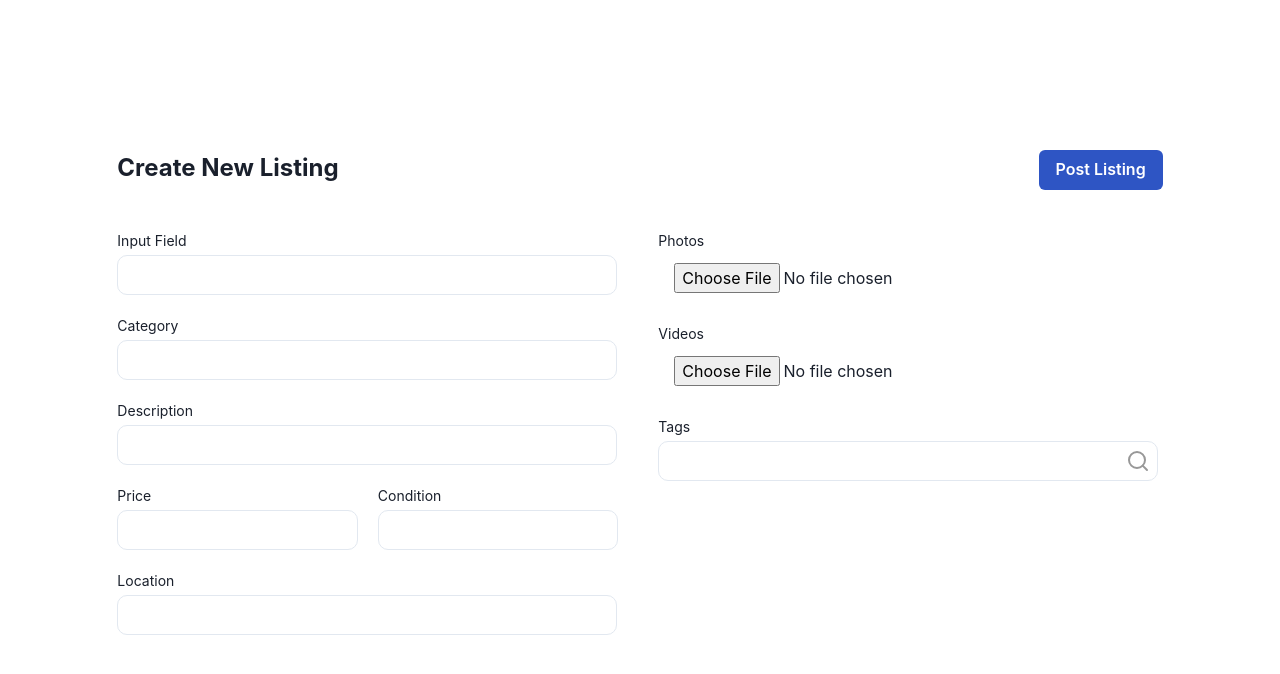
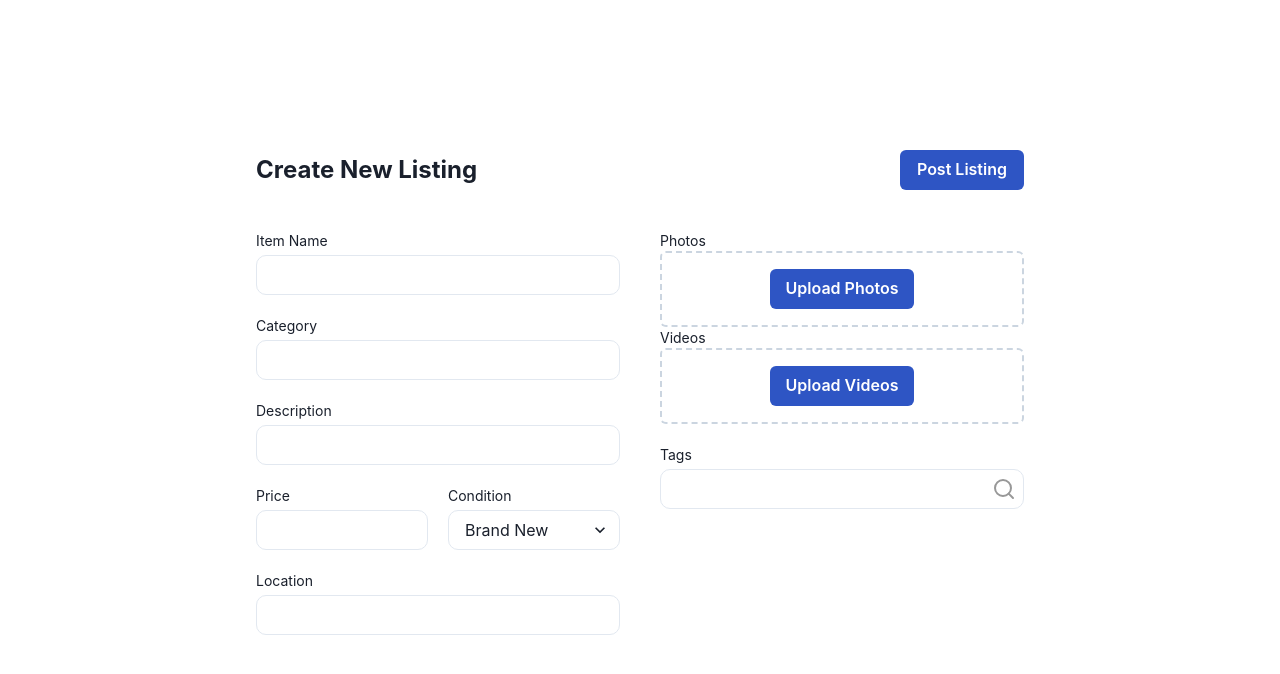
Before and after one commit to soramicha/marquee, a React (Vite) app in the folder packages/frontend/: page /listing/create in a window 1280 px wide. Shown: the top 674 px of the page. Built offline with nearby package versions, Linux system fonts and the light colour scheme.

Commit message:
add file upload component and integrate into CreateListing page and refactored CreateListing component for browser adjustability

```diff
--- /dev/null
+++ b/packages/frontend/src/components/ui/FileUpload.jsx
@@ -0,0 +1,44 @@
+import { Box, Button, Input, Text } from '@chakra-ui/react';
+import { useState } from 'react';
+
+const FileUpload = ({ label, accept, onChange }) => {
+    const [files, setFiles] = useState([]);
+
+    const handleFileChange = (event) => {
+        if (event.target.files && event.target.files.length > 0) {
+            const selectedFiles = Array.from(event.target.files);
+            setFiles(selectedFiles);
+            onChange(selectedFiles);
+        }
+    };
+
+    return (
+        <Box>
+            <Text fontSize="sm">{label}</Text>
+            <Box p={4} border="2px dashed" borderColor="gray.300" borderRadius="md" textAlign="center">
+                <Input
+                    type="file"
+                    accept={accept}
+                    onChange={handleFileChange}
+                    display="none"
+                    id={`${label}-input`}
+                    multiple
+                />
+                <label htmlFor={`${label}-input`}>
+                    <Button as="span" bgColor="#2E55C4" color="white" cursor="pointer">
+                        Upload {label}
+                    </Button>
+                </label>
+                {files.length > 0 && (
+                    <Box mt={2}>
+                        {files.map((file, index) => (
+                            <Text key={index}>{file.name}</Text>
+                        ))}
+                    </Box>
+                )}
+            </Box>
+        </Box>
+    );
+};
+
+export default FileUpload;
--- a/packages/frontend/src/pages/CreateListing.jsx
+++ b/packages/frontend/src/pages/CreateListing.jsx
@@ -1,119 +1,122 @@
-import { Center, Box, Text, Button, Input, InputGroup, InputRightElement, Flex } from '@chakra-ui/react'
-import { useEffect, useState } from "react"
+import { Center, Box, Text, Button, Select, Input, InputGroup, InputRightElement, Flex } from '@chakra-ui/react';
+import { useEffect, useState } from "react";
 import { Link, useNavigate } from "react-router-dom";
 import { useAuth } from '@/context/AuthContext';
 import { Search } from 'lucide-react';
+import FileUpload from '@/components/ui/FileUpload';
 
 function CreateListing() {
-    return <>
-        <Box h={"100vh"} w={"100vw"} bg="white">
+    const [photos, setPhotos] = useState([]);
+    const [videos, setVideos] = useState([]);
+
+    const conditions = ["Brand New", "Like New", "Gently Used", "Fair Condition", "Needs Repair"]
+
+    return (
+        <Box h="100vh" w="100vw" bg="white">
             <Center>
-        <Box mt={150}>
-            <Flex direction="row">
+                <Box mt={150} w={{ base: "90%", md: "80%", lg: "60%" }}>
+                    <Flex direction={{ base: "column", md: "row" }} justify="space-between" align="center">
                         <Text fontWeight="bold" fontSize="2xl">Create New Listing</Text>
-        <Button ml={700} color="white" bg="#2E55C4">Post Listing</Button>
+                        <Button mt={{ base: 4, md: 0 }} color="white" bg="#2E55C4">Post Listing</Button>
                     </Flex>
-        <Flex mt={10} direction="row">
-        <Box>
-        <Text fontSize="sm">Input Field</Text>
+                    <Flex mt={10} direction={{ base: "column", md: "row" }}>
+                        <Box flex="1">
+                            <Text fontSize="sm">Item Name</Text>
                             <Input
                                 borderWidth={1}
-            borderRadius={"10px"}
+                                borderRadius="10px"
                                 color="#989898"
                                 backgroundColor="white"
                                 mt={1}
-            width="500px"
+                                width="100%"
                                 type="text"
                             />
 
                             <Text fontSize="sm" mt={5}>Category</Text>
                             <Input
                                 borderWidth={1}
-            borderRadius={"10px"}
+                                borderRadius="10px"
                                 color="#989898"
                                 backgroundColor="white"
-            width="500px"
                                 mt={1}
+                                width="100%"
                                 type="text"
                             />
 
                             <Text fontSize="sm" mt={5}>Description</Text>
                             <Input
                                 borderWidth={1}
-            borderRadius={"10px"}
+                                borderRadius="10px"
                                 color="#989898"
                                 backgroundColor="white"
-            width="500px"
                                 mt={1}
+                                width="100%"
                                 type="text"
                             />
-    <Flex direction="row">
-        <Box>
-    <Text fontSize="sm" mt={5}>Price</Text>
+
+                            <Flex direction={{ base: "column", md: "row" }} mt={5}>
+                                <Box flex="1">
+                                    <Text fontSize="sm">Price</Text>
                                     <Input
                                         borderWidth={1}
-            borderRadius={"10px"}
+                                        borderRadius="10px"
                                         color="#989898"
-            width="240.5px"
                                         backgroundColor="white"
                                         mt={1}
+                                        width="100%"
                                         type="text"
                                     />
                                 </Box>
-    <Box ml={5}>
-    <Text fontSize="sm" mt={5}>Condition</Text>
+                                <Box flex="1" mt={{ base: 5, md: 0 }} ml={{ md: 5 }}>
+                                    <Text fontSize="sm">Condition</Text>
+                                    <Select
+                                        borderWidth={1}
+                                        borderRadius="10px"
+                                        mt={1}
+                                        width="100%"
+                                    >
+                                        {conditions.map((condition, index) => (
+                                            <option key={index} value={condition}>{condition}</option>
+                                        ))}
+                                    </Select>
+                                </Box>
+                            </Flex>
+
+                            <Text fontSize="sm" mt={5}>Location</Text>
                             <Input
                                 borderWidth={1}
-            borderRadius={"10px"}
-            width="240.5px"
+                                borderRadius="10px"
                                 color="#989898"
                                 backgroundColor="white"
                                 mt={1}
+                                width="100%"
                                 type="text"
                             />
                         </Box>
-    </Flex>
-    <Text fontSize="sm" mt={5}>Location</Text>
-        <Input
-            borderWidth={1}
-            width="500px"
-            borderRadius={"10px"}
-            color="#989898"
-            backgroundColor="white"
-            mt={1}
-            type="text"
-                    />
-
-    </Box>
-    <Box ml={10}>
-        <Text fontSize="sm">Photos</Text>
-        <Input borderWidth={0} mt={3} type="file"></Input>
-        <Text fontSize="sm" mt={5}>Videos</Text>
-            <Input borderWidth={0} mt={3} type="file"></Input>
-
+                        <Box flex="1" mt={{ base: 10, md: 0 }} ml={{ md: 10 }}>
+                            <FileUpload label="Photos" accept=".jpg, .png, .jpeg" onChange={setPhotos} />
+                            <FileUpload label="Videos" accept="video/*" onChange={setVideos} />
                             <Text fontSize="sm" mt={5}>Tags</Text>
-        <InputGroup width="500px">
+                            <InputGroup width="100%">
                                 <InputRightElement pointerEvents="none" mt={1}>
                                     <Search color="#989898" />
                                 </InputRightElement>
                                 <Input
-                width="500px"
                                     borderWidth={1}
-                borderRadius={"10px"}
+                                    borderRadius="10px"
                                     color="#989898"
                                     backgroundColor="white"
                                     mt={1}
+                                    width="100%"
                                     type="text"
                                 />
                             </InputGroup>
-
                         </Box>
                     </Flex>
                 </Box>
-
             </Center>
         </Box>
-    </>
+    );
 }
 
 export default CreateListing;
```
Lines whose indentation alone changed are shown as unchanged.
